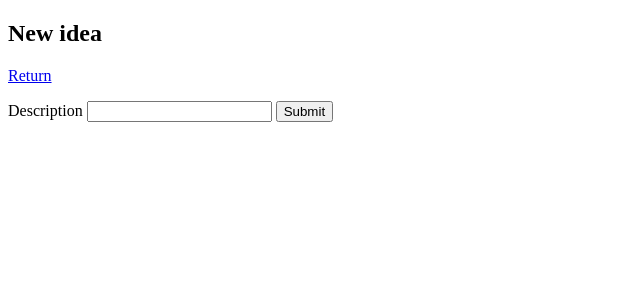
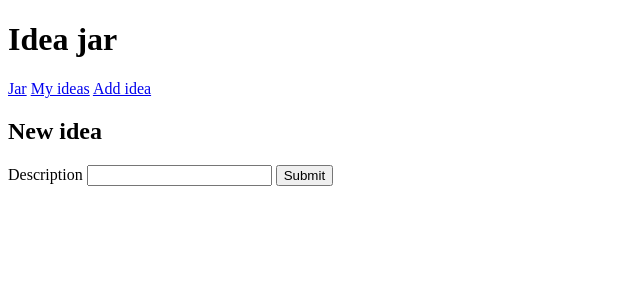
Before and after one commit to maximemoreillon/idea-jar, a SvelteKit app: page /ideas/new in a window 1280 px wide. Shown: the top 300 px of the page, without its empty margins (0-640 px from the left). Built offline with nearby package versions, Linux system fonts and the light colour scheme; no server answers; sample sign-in values are in the browser's storage.

Commit message:
simplified layout

```diff
--- a/src/routes/+layout.svelte
+++ b/src/routes/+layout.svelte
@@ -21,6 +21,14 @@
   <link rel="icon" href={favicon} />
 </svelte:head>
 
+<header>
+  <h1>Idea jar</h1>
+  <nav>
+    <a href="/">Jar</a>
+    <a href="/ideas">My ideas</a>
+    <a href="/ideas/new">Add idea</a>
+  </nav>
+</header>
 <main>
   {#if authenticating}
     <div>Checking for authentication...</div>
--- a/src/routes/ideas/+page.svelte
+++ b/src/routes/ideas/+page.svelte
@@ -24,10 +24,6 @@
 
 <h2>Ideas</h2>
 
-<p>
-  <a href="/">Return</a>
-</p>
-
 {#if loading}
   <div>Loading ...</div>
 {:else if ideas.length > 0}
--- a/src/routes/ideas/new/+page.svelte
+++ b/src/routes/ideas/new/+page.svelte
@@ -20,9 +20,7 @@
 </script>
 
 <h2>New idea</h2>
-<p>
-  <a href="/">Return</a>
-</p>
+
 <form onsubmit={add_idea}>
   <label for="description">Description</label>
   <input type="text" id="description" bind:value={description} />
```
Also changed, not shown: src/routes/ideas/[id]/+page.svelte (+11 -18 lines).
